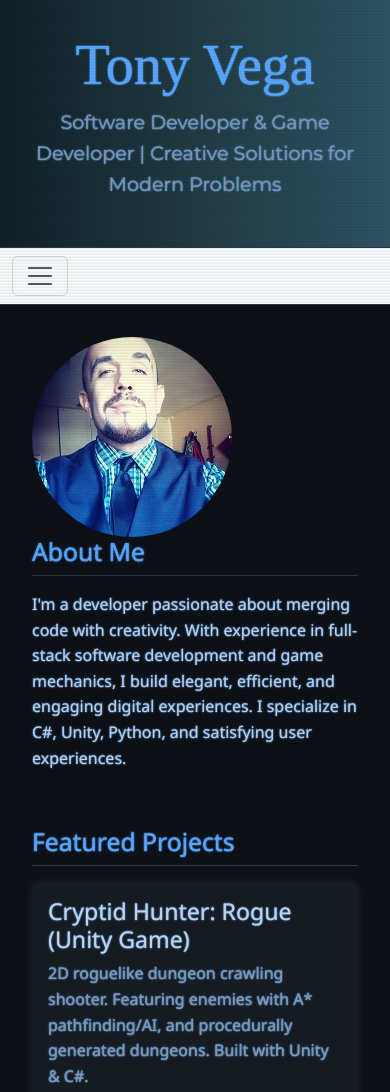
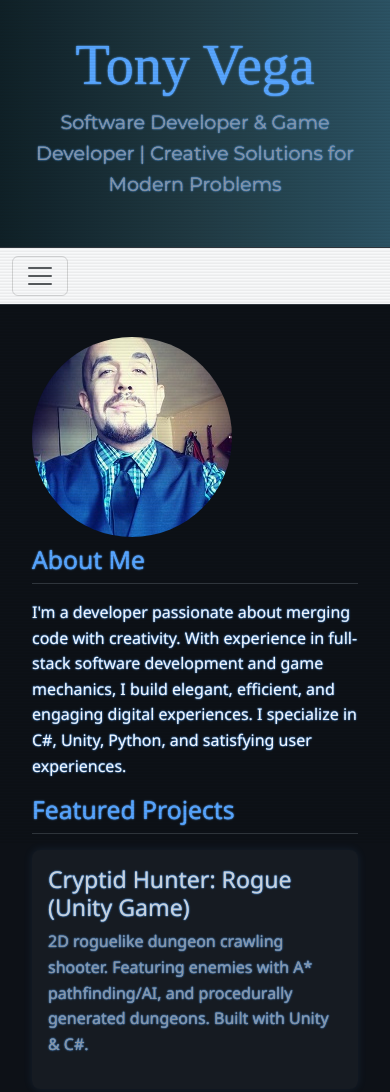
Before and after one commit to vegaa055/portfolio, a plain HTML site: page index.html in a window 390 px wide. Shown: the top 1092 px of the page. Drawn offline with nearby package versions, Linux system fonts and the light colour scheme; a web font is replaced by a local one.

Commit message:
added responsiveness

```diff
--- a/index.html
+++ b/index.html
@@ -20,6 +20,7 @@
     <title>Tony Vega</title>
     <link rel="icon" type="image/x-icon" href="/images/favicon.ico" />
   </head>
+
   <body>
     <header>
       <h1 class="title-name">Tony Vega</h1>
@@ -46,7 +47,7 @@
           class="collapse navbar-collapse justify-content-center"
           id="navbarSupportedContent"
         >
-          <ul class="navbar-nav me-auto mb-2 mb-lg-0 justify-content-center">
+          <ul class="navbar-nav me-auto mb-2 mb-lg-0">
             <li class="nav-item">
               <a class="nav-link active" aria-current="page" href="#about"
                 >About</a
@@ -90,17 +91,29 @@
     </nav>
 
     <div class="container">
-      <section id="about">
-        <img class="profile_pic" src="images/tony.jpg" />
-        <h2 class="about">About Me</h2>
-        <p>
-          I'm a developer passionate about merging code with creativity. With
-          experience in full-stack software development and game mechanics, I
-          build elegant, efficient, and engaging digital experiences. I
-          specialize in C#, Unity, Python, and satisfying user experiences.
-        </p>
-      </section>
+      <div class="row">
+        <!---MY LOGO--->
+        <div class="col-sm">
+          <img
+            class="profile_pic"
+            src="images/tony.jpg"
+            alt="Retro Blogger logo - created by Anthony Vega"
+            class="float-sm-left img-fluid"
+          />
+        </div>
 
+        <!---MY INTRO--->
+        <div class="col-sm text-light text-justify mt-2">
+          <h2>About Me</h2>
+          <p>
+            I'm a developer passionate about merging code with creativity. With
+            experience in full-stack software development and game mechanics, I
+            build elegant, efficient, and engaging digital experiences. I
+            specialize in C#, Unity, Python, and satisfying user experiences.
+          </p>
+        </div>
+        <!---END ROW--->
+      </div>
       <section id="projects">
         <h2>Featured Projects</h2>
         <div class="project">
@@ -147,7 +160,11 @@
     <script
       src="https://cdn.jsdelivr.net/npm/bootstrap@5.3.5/dist/js/bootstrap.bundle.min.js"
       integrity="sha384-k6d4wzSIapyDyv1kpU366/PK5hCdSbCRGRCMv+eplOQJWyd1fbcAu9OCUj5zNLiq"
-      crossorigin="anonymous"
+    ></script>
+
+    <script
+      src="https://cdn.jsdelivr.net/npm/@popperjs/core@2.11.8/dist/umd/popper.min.js"
+      integrity="sha384-I7E8VVD/ismYTF4hNIPjVp/Zjvgyol6VFvRkX/vR+Vc4jQkC+hVqc2pM8ODewa9r"
     ></script>
   </body>
 </html>
--- a/styles/styles.css
+++ b/styles/styles.css
@@ -89,7 +89,7 @@ nav a {
 }
 
 nav a:hover {
-  background: #21262d;
+  background: #dddcdc;
 }
 
 .container {
@@ -142,9 +142,3 @@ footer {
 #about {
   column-count: 2;
 }
-
-@media (max-width: 768px) {
-  #about {
-    column-count: 1;
-  }
-}
```
